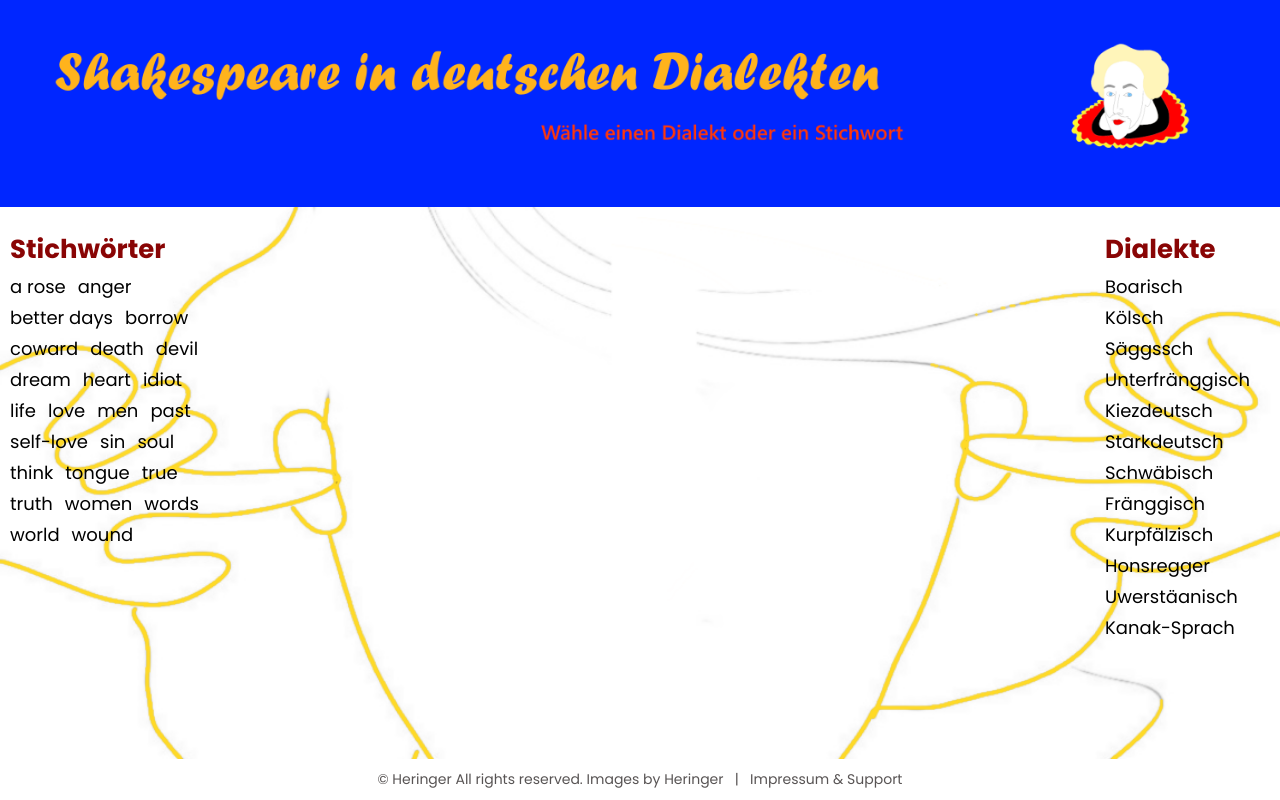
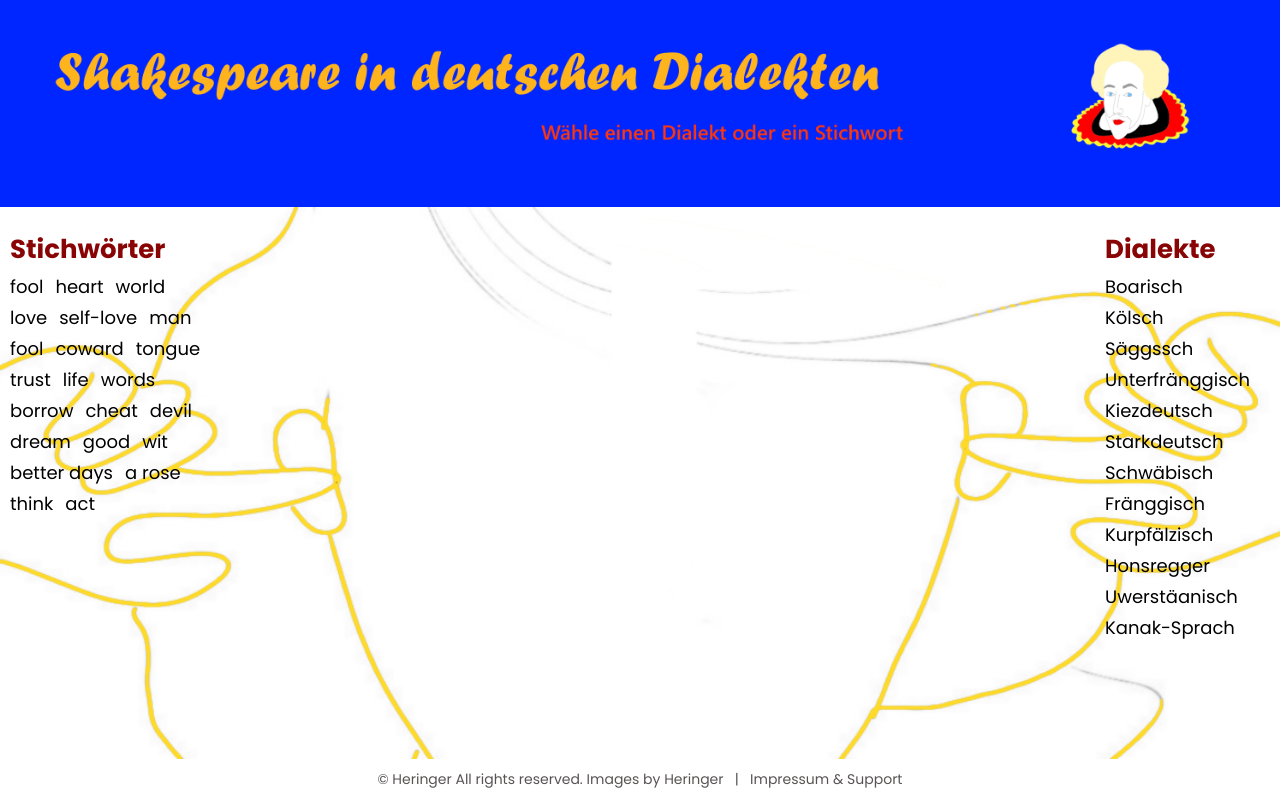
Before and after one commit to AlinaHarakh/Shakespeare-phrases, a plain HTML site: page index.html in a window 1280 px wide. Drawn offline with nearby package versions, Linux system fonts and the light colour scheme; no server answers; a script that the page names is missing; a web font is replaced by a local one.

Commit message:
3-rd column txt and index

```diff
--- a/index.html
+++ b/index.html
@@ -37,31 +37,28 @@
 								Stichwörter
 							</h2>
 							<div class="tags__buttons">
-								<button class="tag-btn" id="a-rose">a rose</button>
-								<button class="tag-btn" id="anger">anger</button>
-								<button class="tag-btn" id="better-days">better days</button>
+								<button class="tag-btn" id="fool">fool</button>
+								<button class="tag-btn" id="heart">heart</button>
+								<button class="tag-btn" id="world">world</button>
+								<button class="tag-btn" id="love">love</button>
+								<button class="tag-btn" id="self-love">self-love</button>
+								<button class="tag-btn" id="man">man</button>
+								<button class="tag-btn" id="fool">fool</button>
+								<button class="tag-btn" id="coward">coward</button>
+								<button class="tag-btn" id="tongue">tongue</button>
+								<button class="tag-btn" id="trust">trust</button>
+								<button class="tag-btn" id="life">life</button>
+								<button class="tag-btn" id="words">words</button>
 								<button class="tag-btn" id="borrow">borrow</button>
-								<button class="tag-btn" id="coward">coward</button>
-								<button class="tag-btn" id="death">death</button>
+								<button class="tag-btn" id="cheat">cheat</button>
 								<button class="tag-btn" id="devil">devil</button>
 								<button class="tag-btn" id="dream">dream</button>
-								<button class="tag-btn" id="heart">heart</button>
-								<button class="tag-btn" id="idiot">idiot</button>
-								<button class="tag-btn" id="life">life</button>
-								<button class="tag-btn" id="love">love</button>
-								<button class="tag-btn" id="men">men</button>
-								<button class="tag-btn" id="past">past</button>
-								<button class="tag-btn" id="self-love">self-love</button>
-								<button class="tag-btn" id="sin">sin</button>
-								<button class="tag-btn" id="soul">soul</button>
+								<button class="tag-btn" id="good">good</button>
+								<button class="tag-btn" id="wit">wit</button>
+								<button class="tag-btn" id="better-days">better days</button>
+								<button class="tag-btn" id="a-rose">a rose</button>
 								<button class="tag-btn" id="think">think</button>
-								<button class="tag-btn" id="tongue">tongue</button>
-								<button class="tag-btn" id="true">true</button>
-								<button class="tag-btn" id="truth">truth</button>
-								<button class="tag-btn" id="women">women</button>
-								<button class="tag-btn" id="words">words</button>
-								<button class="tag-btn" id="world">world</button>
-								<button class="tag-btn" id="wound">wound</button>
+								<button class="tag-btn" id="act">act</button>
 							</div>
 						</div>
 
```
Also changed, not shown: stich_finale.txt.
